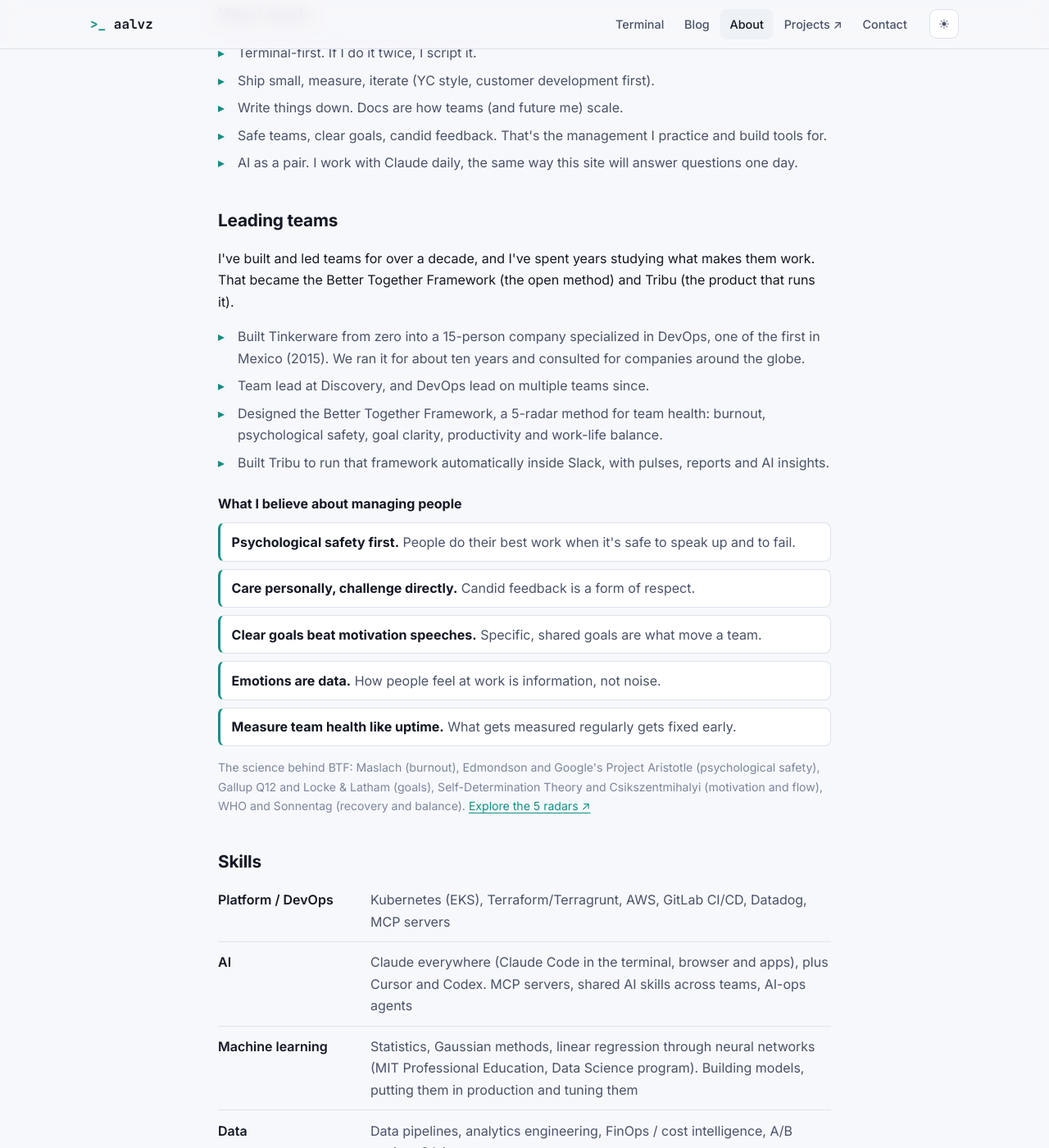
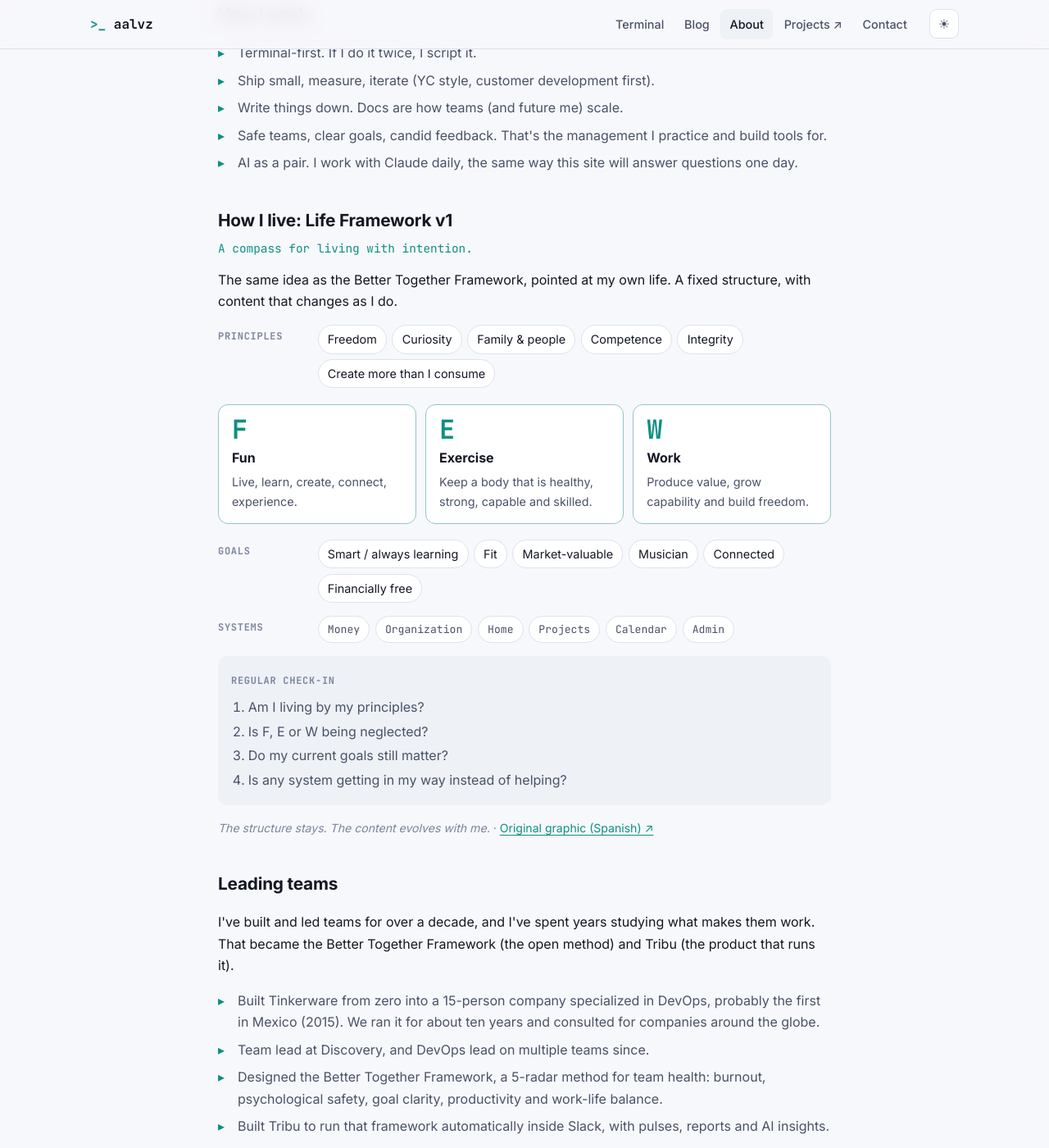
Before and after one commit to AAlvz/aalvz.github.io, a Jekyll site: the page built from about/index.html, in a window 1280 px wide and 1400 px high, scrolled down 1275 px. Shown: the whole window at 82% size. Built offline with Jekyll 4.4.1, drawn with Linux system fonts in a browser that asks for light colours.

Commit message:
About: Life Framework v1 section (+ terminal `life`), Tinkerware "probably the first"
Co-Authored-By: Claude Opus 5.5 <noreply@anthropic.com>

```diff
--- a/_data/profile.yml
+++ b/_data/profile.yml
@@ -12,7 +12,7 @@ bio:
 management:
   intro: I've built and led teams for over a decade, and I've spent years studying what makes them work. That became the Better Together Framework (the open method) and Tribu (the product that runs it).
   experience:
-    - Built Tinkerware from zero into a 15-person company specialized in DevOps, one of the first in Mexico (2015). We ran it for about ten years and consulted for companies around the globe.
+    - Built Tinkerware from zero into a 15-person company specialized in DevOps, probably the first in Mexico (2015). We ran it for about ten years and consulted for companies around the globe.
     - Team lead at Discovery, and DevOps lead on multiple teams since.
     - "Designed the Better Together Framework, a 5-radar method for team health: burnout, psychological safety, goal clarity, productivity and work-life balance."
     - Built Tribu to run that framework automatically inside Slack, with pulses, reports and AI insights.
@@ -133,6 +133,31 @@ how_i_work:
   - Safe teams, clear goals, candid feedback. That's the management I practice and build tools for.
   - AI as a pair. I work with Claude daily, the same way this site will answer questions one day.
 
+life:
+  name: Life Framework v1
+  tagline: A compass for living with intention.
+  intro: The same idea as the Better Together Framework, pointed at my own life. A fixed structure, with content that changes as I do.
+  original: /assets/img/life-framework-v1-es.jpg
+  principles: [Freedom, Curiosity, Family & people, Competence, Integrity, Create more than I consume]
+  few:
+    - letter: F
+      name: Fun
+      text: Live, learn, create, connect, experience.
+    - letter: E
+      name: Exercise
+      text: Keep a body that is healthy, strong, capable and skilled.
+    - letter: W
+      name: Work
+      text: Produce value, grow capability and build freedom.
+  goals: [Smart / always learning, Fit, Market-valuable, Musician, Connected, Financially free]
+  systems: [Money, Organization, Home, Projects, Calendar, Admin]
+  checkin:
+    - Am I living by my principles?
+    - Is F, E or W being neglected?
+    - Do my current goals still matter?
+    - Is any system getting in my way instead of helping?
+  closing: The structure stays. The content evolves with me.
+
 cofounder: I'm looking for a sales/BD co-founder to take Tribu (Slack-native team wellness) to its first paying clients. I bring product, engineering and infrastructure. If closing deals with People/HR leaders excites you, let's talk.
 
 projects:
--- a/about/index.html
+++ b/about/index.html
@@ -30,6 +30,31 @@ description: Who Alfonso is, how he leads and works, his skills, bookshelf and B
 <section class="block">
   <h2>How I work</h2>
   <ul class="ticks">{% for w in pr.how_i_work %}<li>{{ w }}</li>{% endfor %}</ul>
+</section>
+
+{% assign lf = pr.life %}
+<section class="block" id="life">
+  <h2>How I live: {{ lf.name }}</h2>
+  <p class="lf-tagline">{{ lf.tagline }}</p>
+  <p>{{ lf.intro }}</p>
+
+  <div class="lf-row"><span class="lf-label">Principles</span>
+    <ul class="lf-chips">{% for p in lf.principles %}<li>{{ p }}</li>{% endfor %}</ul></div>
+
+  <div class="lf-few">
+    {% for x in lf.few %}<div class="lf-few-item"><span class="lf-letter">{{ x.letter }}</span><strong>{{ x.name }}</strong><p>{{ x.text }}</p></div>{% endfor %}
+  </div>
+
+  <div class="lf-row"><span class="lf-label">Goals</span>
+    <ul class="lf-chips">{% for g in lf.goals %}<li>{{ g }}</li>{% endfor %}</ul></div>
+  <div class="lf-row"><span class="lf-label">Systems</span>
+    <ul class="lf-chips alt">{% for s in lf.systems %}<li>{{ s }}</li>{% endfor %}</ul></div>
+
+  <div class="lf-checkin">
+    <span class="lf-label">Regular check-in</span>
+    <ol>{% for q in lf.checkin %}<li>{{ q }}</li>{% endfor %}</ol>
+  </div>
+  <p class="small muted"><em>{{ lf.closing }}</em> · <a href="{{ lf.original | relative_url }}">Original graphic (Spanish) ↗</a></p>
 </section>
 
 <section class="block" id="management">
--- a/assets/css/site.css
+++ b/assets/css/site.css
@@ -186,6 +186,24 @@ main.page { max-width: 780px; }
 .principles li { padding: .6rem .85rem; background: var(--bg-2); border: 1px solid var(--line); border-left: 3px solid var(--accent); border-radius: 8px; color: var(--text-2); }
 .principles strong { color: var(--text); }
 
+.lf-tagline { margin: -.6rem 0 .8rem; color: var(--accent); font: .9rem var(--mono); }
+.lf-row { display: grid; grid-template-columns: 7rem 1fr; gap: .6rem; align-items: start; margin: 1rem 0; }
+.lf-label { font: 600 .75rem var(--mono); text-transform: uppercase; letter-spacing: .06em; color: var(--text-3); padding-top: .35rem; }
+.lf-chips { list-style: none; padding: 0; margin: 0; display: flex; flex-wrap: wrap; gap: .4rem; }
+.lf-chips li { padding: .3rem .7rem; border-radius: 999px; background: var(--bg-2); border: 1px solid var(--line); font-size: .9rem; }
+.lf-chips.alt li { font-family: var(--mono); font-size: .82rem; color: var(--text-2); }
+.lf-few { display: grid; grid-template-columns: repeat(3, 1fr); gap: .7rem; margin: 1.2rem 0; }
+.lf-few-item { background: var(--bg-2); border: 1px solid color-mix(in srgb, var(--accent) 35%, var(--line)); border-radius: 12px; padding: .9rem 1rem; }
+.lf-letter { display: block; font: 700 2rem var(--mono); color: var(--accent); line-height: 1; margin-bottom: .3rem; }
+.lf-few-item p { margin: .3rem 0 0; color: var(--text-2); font-size: .9rem; }
+.lf-checkin { margin: 1rem 0; padding: .9rem 1rem; border-radius: 12px; background: var(--bg-3); }
+.lf-checkin ol { margin: .5rem 0 0; padding-left: 1.3rem; color: var(--text-2); }
+.lf-checkin li { margin: .2rem 0; }
+@media (max-width: 640px) {
+  .lf-row { grid-template-columns: 1fr; gap: .3rem; }
+  .lf-few { grid-template-columns: 1fr; }
+}
+
 .shelf { display: grid; grid-template-columns: repeat(auto-fit, minmax(240px, 1fr)); gap: .9rem; }
 .shelf-group { background: var(--bg-2); border: 1px solid var(--line); border-radius: 12px; padding: 1rem 1.1rem; }
 .shelf-group h3 { margin: 0 0 .5rem; font: 600 .78rem var(--mono); color: var(--accent); text-transform: uppercase; letter-spacing: .06em; }
```
Also changed, not shown: assets/js/terminal.js (+24 -1 lines), assets/img/life-framework-v1-es.jpg (added).
